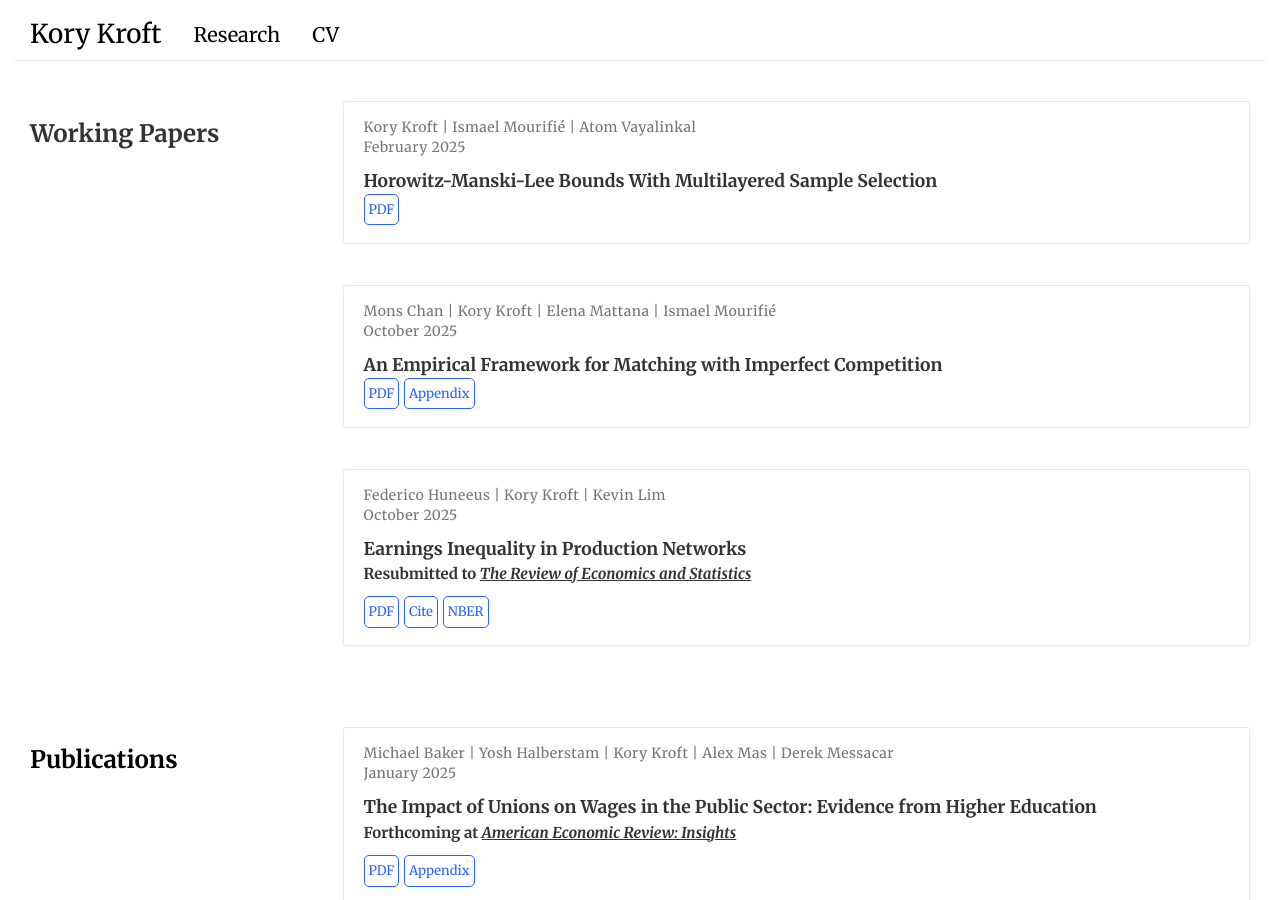
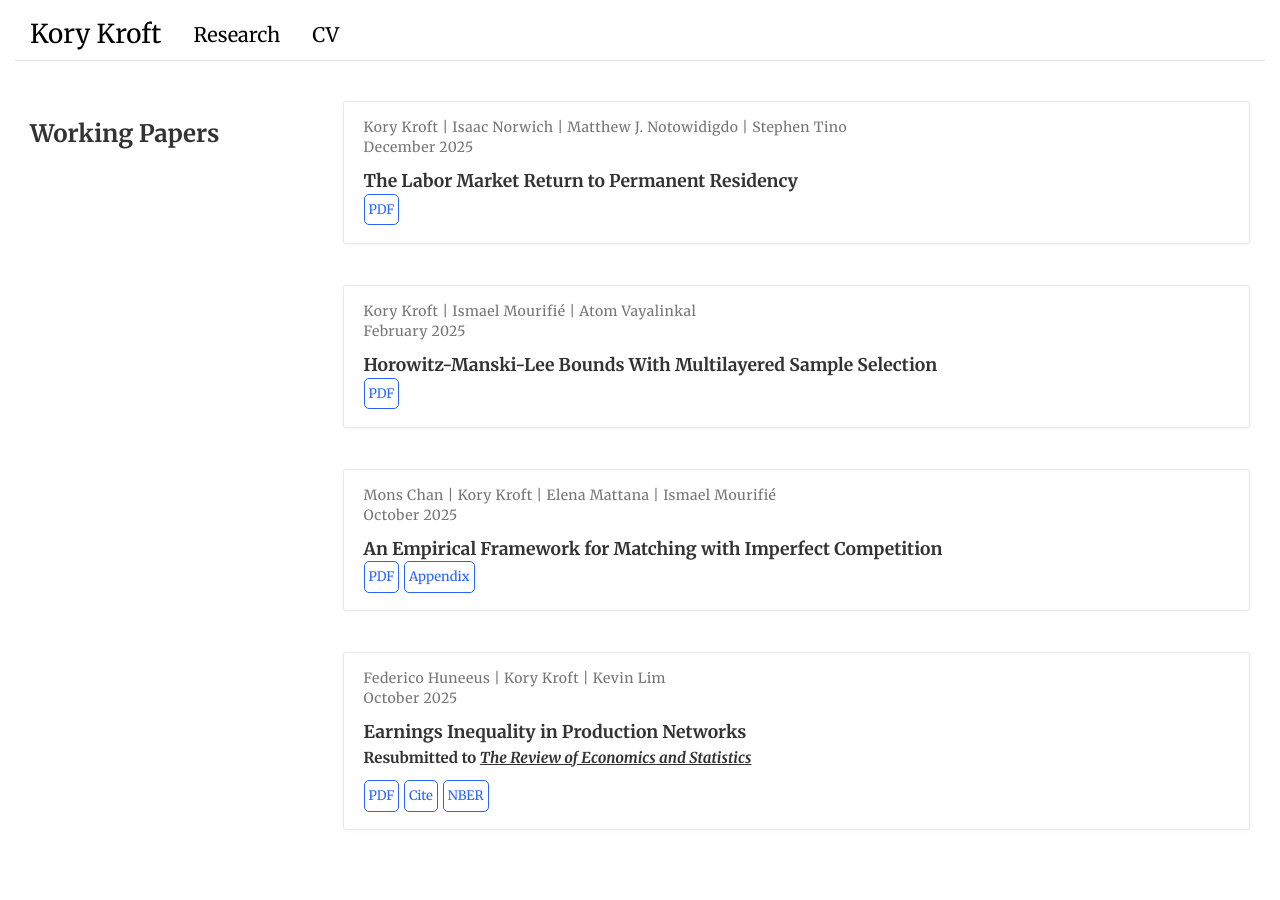
Before and after one commit to korykroft/korykroft.github.io, a Jekyll site: the page built from research/index.html, in a window 1280 px wide and 900 px high. Built offline with Jekyll 4.4.1, drawn with Linux system fonts in a browser that asks for light colours.

Commit message:
Update index.html

```diff
--- a/research/index.html
+++ b/research/index.html
@@ -17,7 +17,25 @@
  <div class="col-12 col-md-9 ">
 
   <!-- Each Seperate Paper should be in its own "card" -->
-           <div class="card-simple">
+         <div class="card-simple">
+    <div class="article-metadata">
+      <div>
+        <span>Kory Kroft</span> | <span>Isaac Norwich</span>  | <span>Matthew J. Notowidigdo</span> | <span>Stephen Tino</span>
+      </div>
+      <span class="article-date">December 2025</span>
+    </div>
+    <h3 class="article-title mb-1 mt-3">The Labor Market Return to Permanent Residency</h3>
+    <div class="article-style">
+    </div>
+    <div class="btn-links">
+      <a class="btn btn-outline-primary my-1 mr-1 btn-sm" href="/files/.pdf" target="_blank" rel="noopener">PDF</a>
+
+     </div>
+   </div>
+
+   <hr style="opacity:0.0">
+
+   <div class="card-simple">
     <div class="article-metadata">
       <div>
         <span>Kory Kroft</span> | <span>Ismael Mourifié</span>  | <span>Atom Vayalinkal</span>
```
